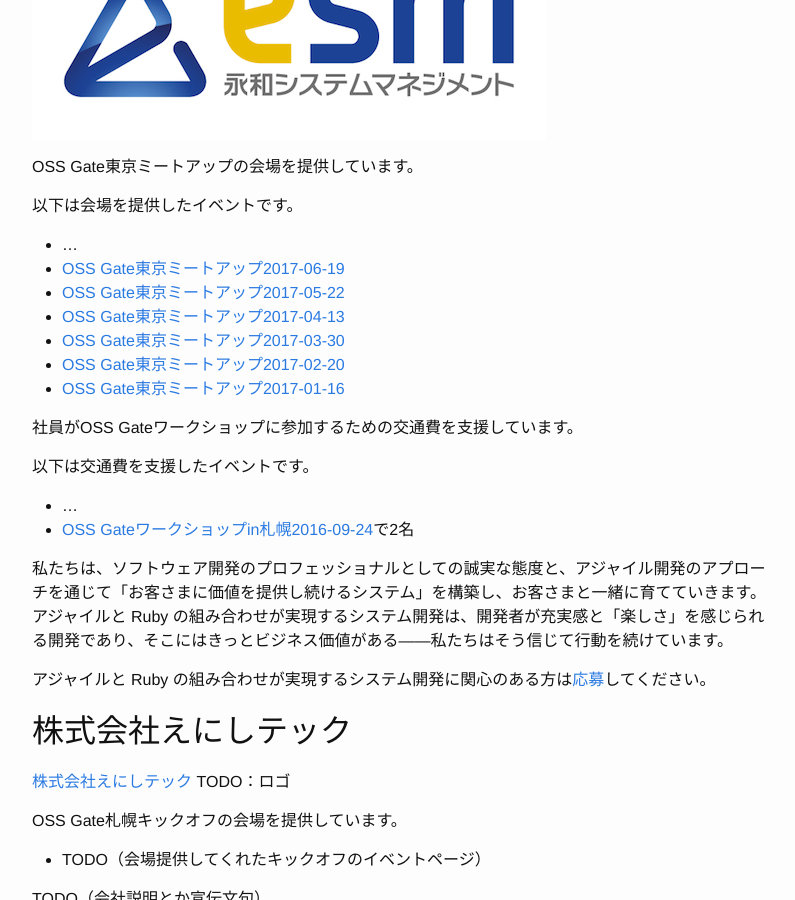
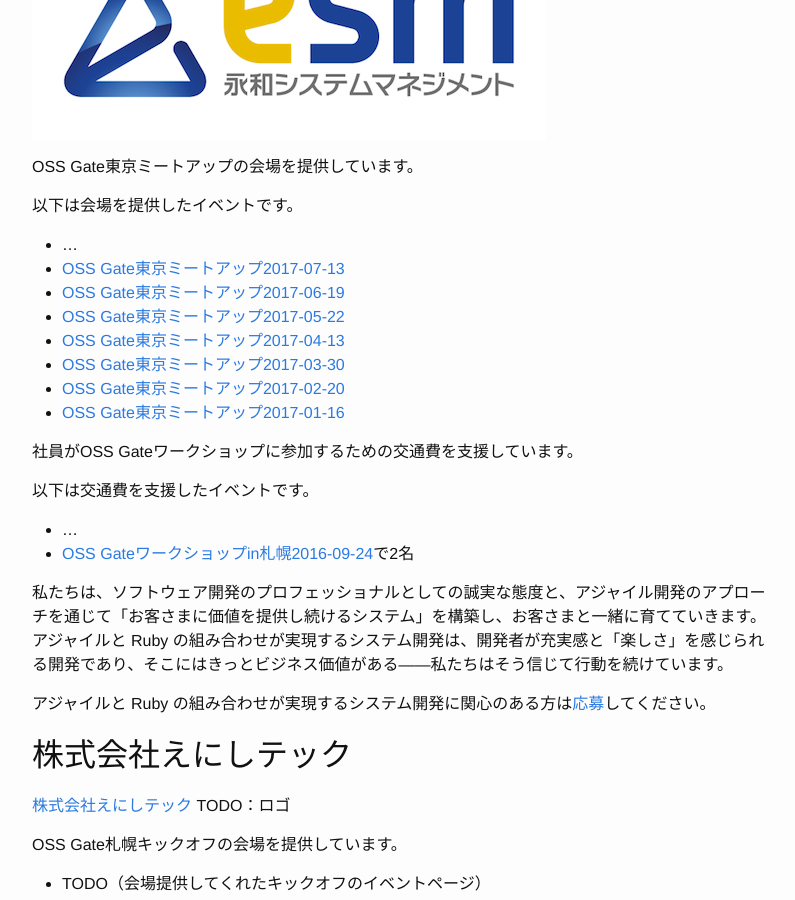
Before and after one commit to oss-gate/oss-gate.github.io, a Jekyll site: the page built from sponsors/index.md, in a window 1280 px wide and 900 px high, scrolled down 637 px. Shown: the whole window, without its empty margins (238-1033 px from the left). Built offline with Jekyll 4.4.1, drawn with Linux system fonts in a browser that asks for light colours; comment, search, counter and statistics services are not loaded.

Commit message:
Add link to tokyo meetup 2017-07-13

```diff
--- a/sponsors/index.md
+++ b/sponsors/index.md
@@ -28,6 +28,7 @@
 以下は会場を提供したイベントです。
 
 - ...
+- [OSS Gate東京ミートアップ2017-07-13](https://oss-gate.doorkeeper.jp/events/62157)
 - [OSS Gate東京ミートアップ2017-06-19](https://oss-gate.doorkeeper.jp/events/61030)
 - [OSS Gate東京ミートアップ2017-05-22](https://oss-gate.doorkeeper.jp/events/60514)
 - [OSS Gate東京ミートアップ2017-04-13](https://oss-gate.doorkeeper.jp/events/59418)
```
